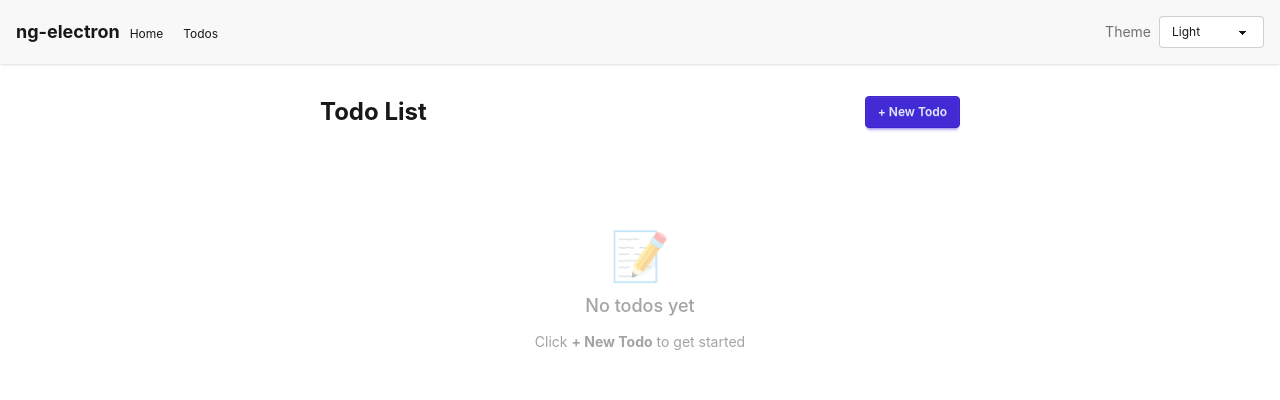
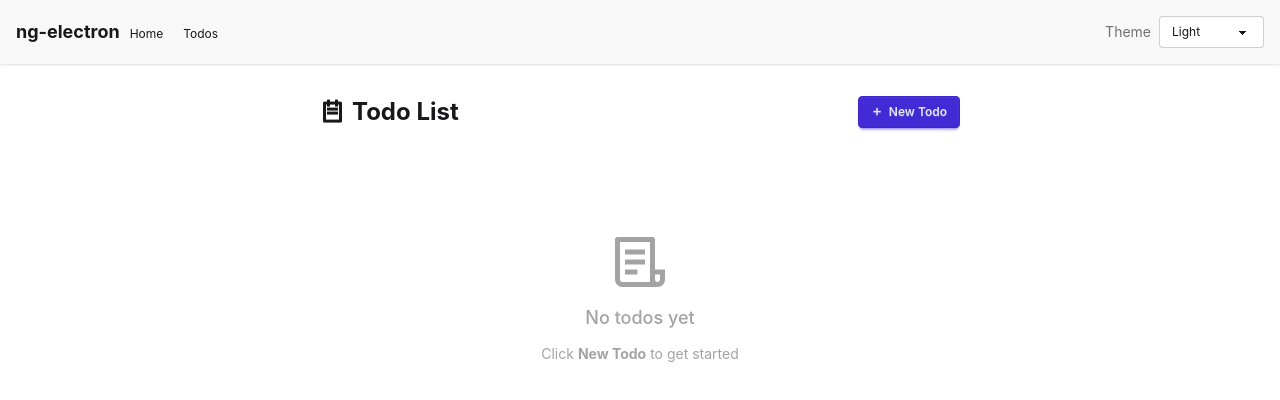
Before and after one commit to ppp3ppj/ng-desktop-benchmark, an Angular app in the folder ng-electron/: page /todo in a window 1280 px wide. Shown: the top 400 px of the page. Built offline with nearby package versions, Linux system fonts and the light colour scheme.

Commit message:
Enhance Todo component with icons and improve UI elements

```diff
--- a/ng-electron/src/app/todo/todo.html
+++ b/ng-electron/src/app/todo/todo.html
@@ -2,8 +2,12 @@
 
   <!-- Header -->
   <div class="flex items-center justify-between mb-6">
-    <h1 class="text-2xl font-bold">Todo List</h1>
-    <button class="btn btn-primary btn-sm" (click)="openCreate()">+ New Todo</button>
+    <h1 class="text-2xl font-bold flex items-center gap-2">
+      <i class="ri-todo-line"></i> Todo List
+    </h1>
+    <button class="btn btn-primary btn-sm" (click)="openCreate()">
+      <i class="ri-add-line"></i> New Todo
+    </button>
   </div>
 
   <!-- Loading -->
@@ -16,9 +20,9 @@
   <!-- Empty state -->
   @else if (svc.todos().length === 0) {
     <div class="flex flex-col items-center gap-3 py-20 text-base-content/40">
-      <span class="text-5xl">📝</span>
+      <i class="ri-file-list-3-line text-6xl"></i>
       <p class="text-lg font-medium">No todos yet</p>
-      <p class="text-sm">Click <strong>+ New Todo</strong> to get started</p>
+      <p class="text-sm">Click <strong>New Todo</strong> to get started</p>
     </div>
   }
 
@@ -48,15 +52,21 @@
                   {{ todo.description }}
                 </p>
               }
-              <p class="text-xs text-base-content/40 mt-2">{{ todo.created_at }}</p>
+              <p class="text-xs text-base-content/40 mt-2 flex items-center gap-1">
+                <i class="ri-time-line"></i> {{ todo.created_at }}
+              </p>
             </div>
 
             <!-- Actions -->
             <div class="flex gap-1 shrink-0">
               <button class="btn btn-ghost btn-xs" title="Edit"
-                      (click)="openEdit(todo)">✏️</button>
+                      (click)="openEdit(todo)">
+                <i class="ri-pencil-line"></i>
+              </button>
               <button class="btn btn-ghost btn-xs text-error" title="Delete"
-                      (click)="confirmDelete(todo.id)">🗑️</button>
+                      (click)="confirmDelete(todo.id)">
+                <i class="ri-delete-bin-line"></i>
+              </button>
             </div>
 
           </div>
@@ -70,13 +80,19 @@
 <!-- Create / Edit modal -->
 <dialog class="modal" [class.modal-open]="showModal()">
   <div class="modal-box">
-    <h3 class="font-bold text-lg mb-4">
-      {{ editingTodo() ? 'Edit Todo' : 'New Todo' }}
+    <h3 class="font-bold text-lg mb-4 flex items-center gap-2">
+      @if (editingTodo()) {
+        <i class="ri-pencil-line"></i> Edit Todo
+      } @else {
+        <i class="ri-add-circle-line"></i> New Todo
+      }
     </h3>
 
     <div class="flex flex-col gap-3">
       <fieldset class="fieldset">
-        <legend class="fieldset-legend">Title <span class="text-error">*</span></legend>
+        <legend class="fieldset-legend">
+          <i class="ri-text"></i> Title <span class="text-error">*</span>
+        </legend>
         <input
           class="input input-bordered w-full"
           placeholder="What needs to be done?"
@@ -84,7 +100,9 @@
       </fieldset>
 
       <fieldset class="fieldset">
-        <legend class="fieldset-legend">Description</legend>
+        <legend class="fieldset-legend">
+          <i class="ri-align-left"></i> Description
+        </legend>
         <textarea
           class="textarea textarea-bordered w-full"
           placeholder="Optional details…"
@@ -95,9 +113,11 @@
     </div>
 
     <div class="modal-action">
-      <button class="btn btn-ghost" (click)="showModal.set(false)">Cancel</button>
+      <button class="btn btn-ghost" (click)="showModal.set(false)">
+        <i class="ri-close-line"></i> Cancel
+      </button>
       <button class="btn btn-primary" [disabled]="!formTitle.trim()" (click)="save()">
-        Save
+        <i class="ri-save-line"></i> Save
       </button>
     </div>
   </div>
@@ -107,11 +127,17 @@
 <!-- Delete confirmation modal -->
 <dialog class="modal" [class.modal-open]="deleteConfirmId() !== null">
   <div class="modal-box">
-    <h3 class="font-bold text-lg">Delete todo?</h3>
+    <h3 class="font-bold text-lg flex items-center gap-2 text-error">
+      <i class="ri-error-warning-line"></i> Delete todo?
+    </h3>
     <p class="py-4 text-base-content/70">This action cannot be undone.</p>
     <div class="modal-action">
-      <button class="btn btn-ghost" (click)="deleteConfirmId.set(null)">Cancel</button>
-      <button class="btn btn-error" (click)="doDelete()">Delete</button>
+      <button class="btn btn-ghost" (click)="deleteConfirmId.set(null)">
+        <i class="ri-close-line"></i> Cancel
+      </button>
+      <button class="btn btn-error" (click)="doDelete()">
+        <i class="ri-delete-bin-line"></i> Delete
+      </button>
     </div>
   </div>
   <div class="modal-backdrop" (click)="deleteConfirmId.set(null)"></div>
```
